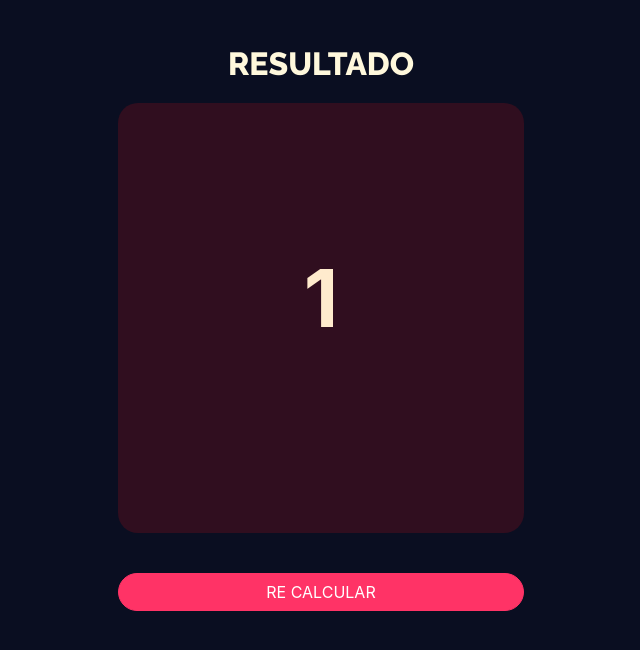
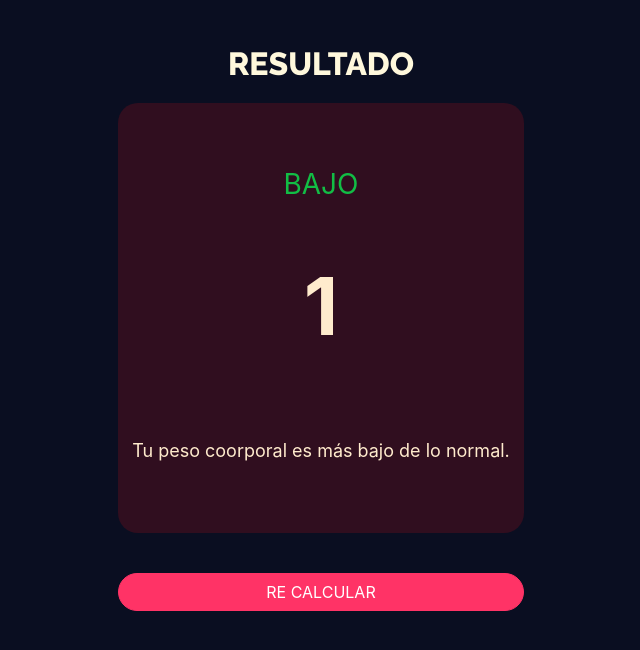
Before and after one commit to alejahndro02/indiceCoorporal, an Angular app: page /resultado/1 in a window 1280 px wide. Shown: the top 650 px of the page, without its empty margins (319-959 px from the left). Built offline with nearby package versions, Linux system fonts and the light colour scheme.

Commit message:
Se declararon las variables de encabezado y textoResultado, también se creo el metodo de getResultado()

```diff
--- a/src/app/components/resultado/resultado.component.ts
+++ b/src/app/components/resultado/resultado.component.ts
@@ -8,11 +8,29 @@ import { ActivatedRoute } from '@angular/router';
 })
 export class ResultadoComponent implements OnInit {
   bmi: number;
+  encabezado: string;
+  textoResultado: string;
   constructor(private route:ActivatedRoute ) {
+    this.encabezado = '';
+    this.textoResultado ='';
     this.bmi = +route.snapshot.paramMap.get('valor')!;
    }
 
   ngOnInit(): void {
+    this.getResultado();
+  }
+  getResultado(){
+    if(this.bmi >=25 ){
+      this.encabezado = 'Exceso de Peso'
+      this.textoResultado = 'Tienes un peso coorporal superiror al normal.'
+    }else if(this.bmi >=18.5 ){
+      this.encabezado = 'Normal'
+      this.textoResultado = 'Tu peso coorporal es normal.'
+    }else{
+      this.encabezado = 'Bajo'
+      this.textoResultado = 'Tu peso coorporal es más bajo de lo normal.'
+
+    }
   }
 
 }
```
